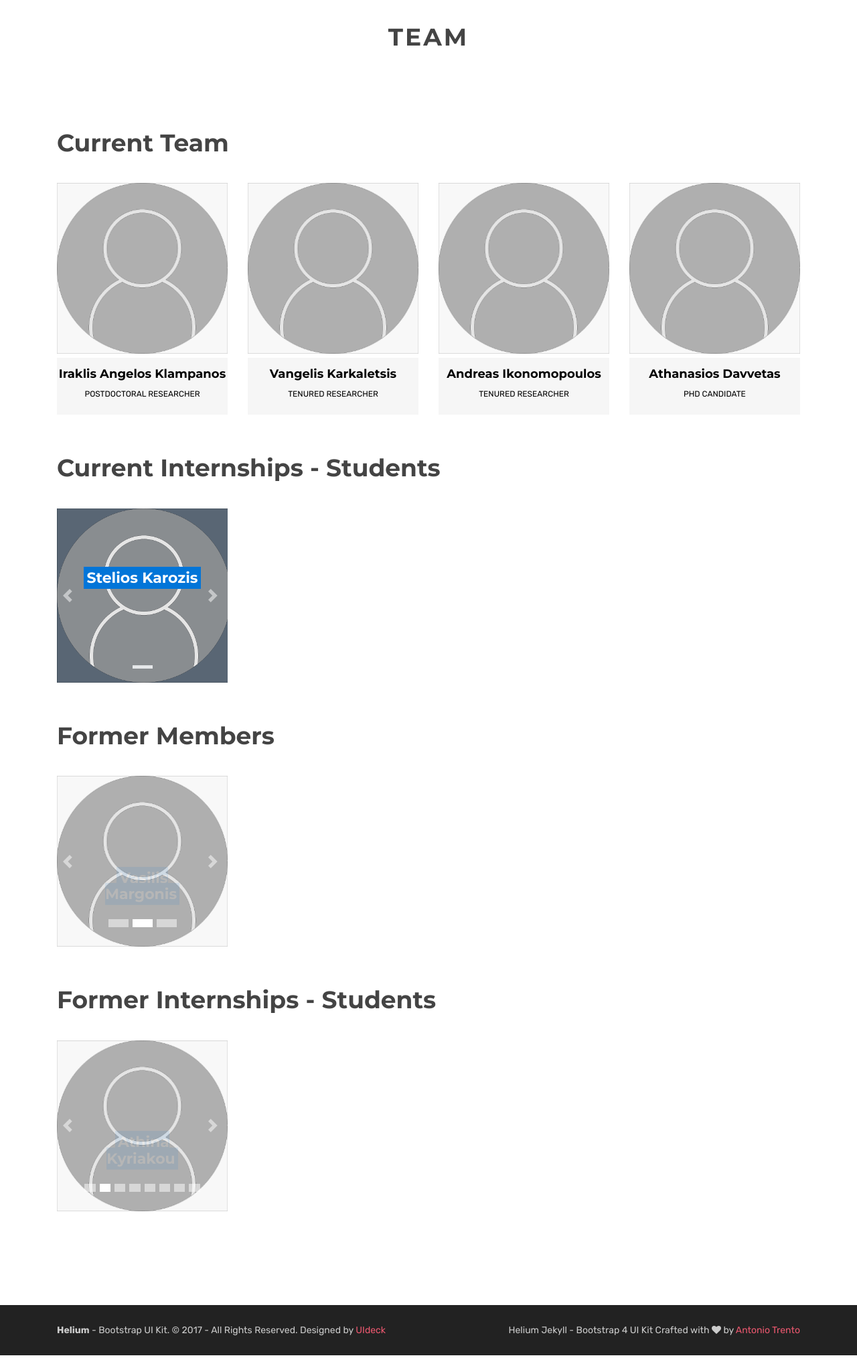
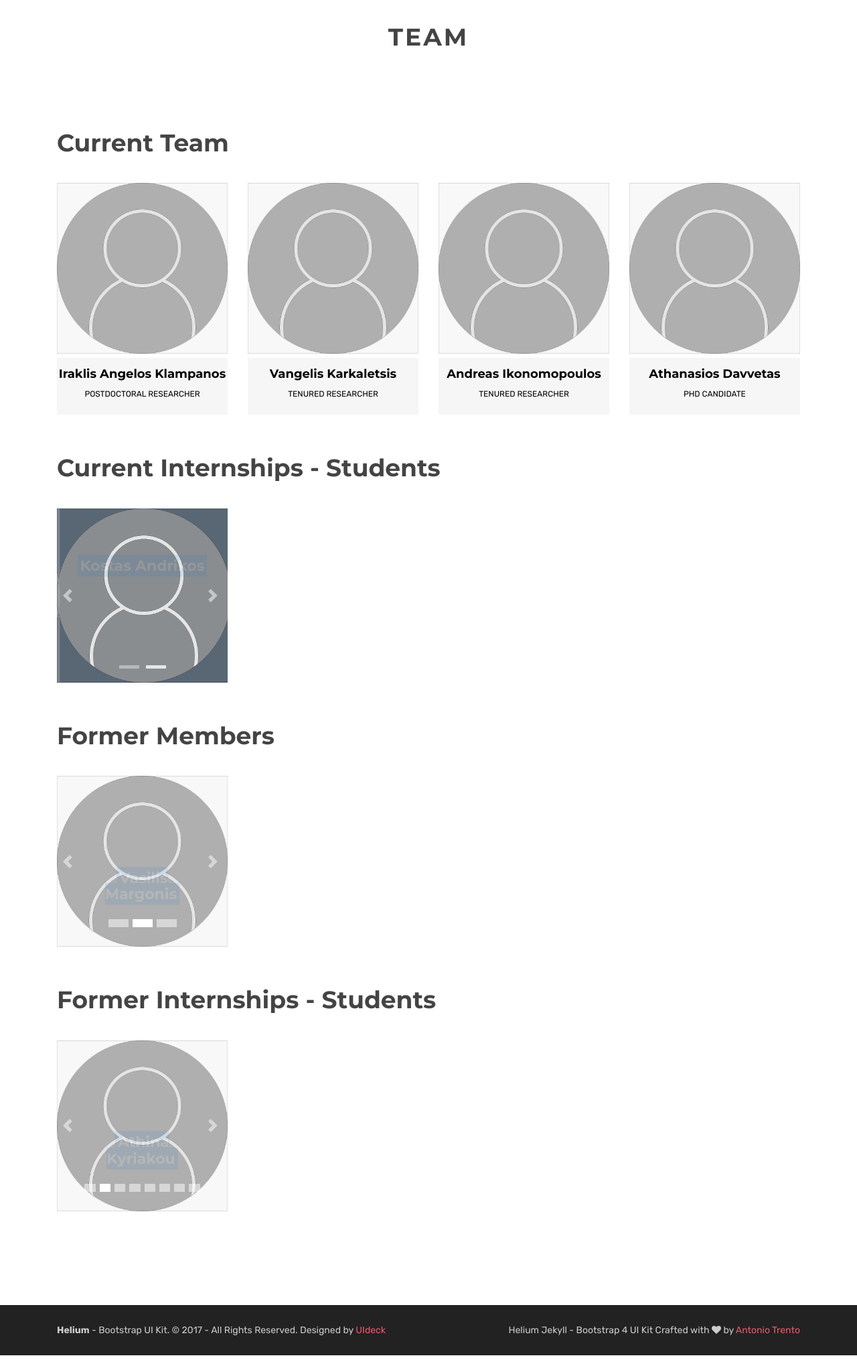
Before and after one commit to id-is/id-is.github.com, a Jekyll site: the page built from team.html, in a window 1280 px wide, cut to the strip 170-2203 px from the top of the page. Shown: the whole strip at 67% size. Built offline with Jekyll 4.4.1, drawn with Linux system fonts in a browser that asks for light colours.

Commit message:
Addded current intern

```diff
--- a/_config.yml
+++ b/_config.yml
@@ -169,6 +169,8 @@ ContentTeam:
   CurrentInternshipStudents:
   - Name: "Stelios Karozis"
     Image: "https://id-is.github.io/assets/images/team/user.png"
+  - Name: "Kostas Andrikos"
+    Image: "https://id-is.github.io/assets/images/team/user.png"
   FormerMembers:
   - Name: "Sissy Themeli"
     Image: "https://id-is.github.io/assets/images/team/user.png"
```
